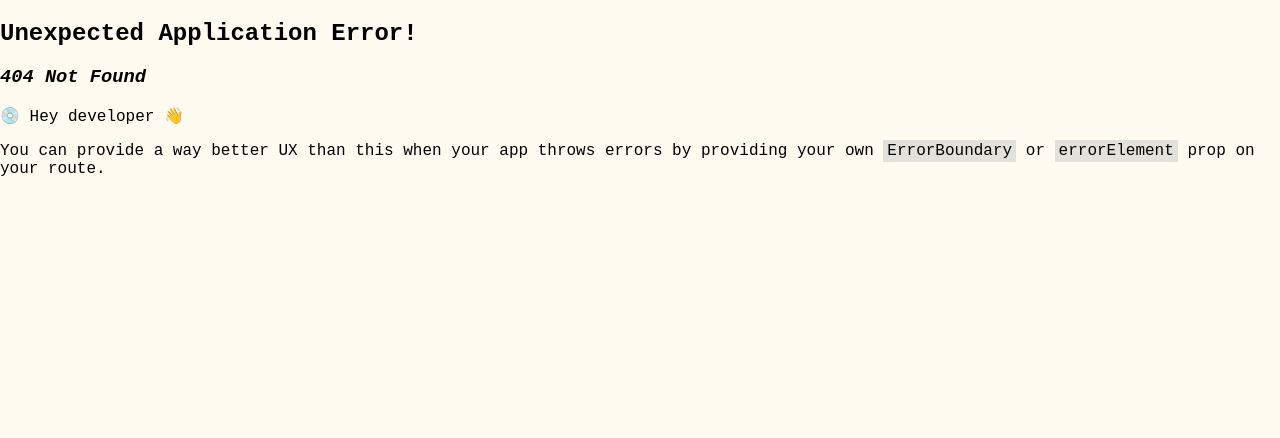
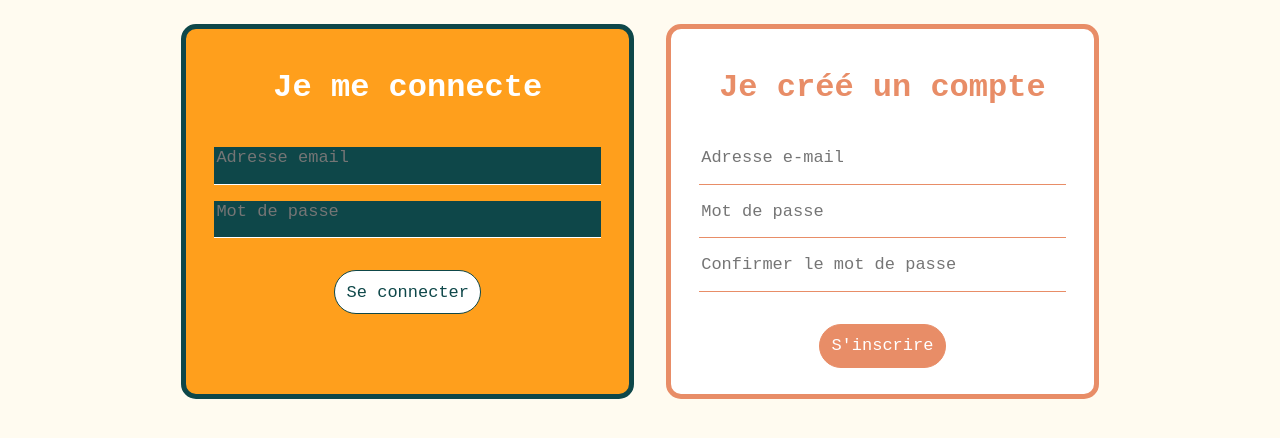
Before and after one commit to aurelienLavanchy/Hackathon-03.07.24, a React (Vite) app in the folder client/: page /connection in a window 1280 px wide. Before the commit this address had no page. Shown: the top 438 px of the page. Built offline with nearby package versions, Linux system fonts and the light colour scheme.

Commit message:
feat: connection

```diff
--- a/client/package.json
+++ b/client/package.json
@@ -7,9 +7,11 @@
     "preview": "vite preview"
   },
   "dependencies": {
+    "axios": "^1.7.2",
     "prop-types": "^15.8.1",
     "react": "^18.3.1",
     "react-dom": "^18.3.1",
+    "react-hook-form": "^7.52.1",
     "react-router-dom": "^6.23.0",
     "zod": "^3.23.8"
   },
--- a/client/src/components/Navbar.jsx
+++ b/client/src/components/Navbar.jsx
@@ -1,5 +1,6 @@
 import { Link } from "react-router-dom";
 import "./Navbar.css";
+import ConnectionButton from "./connectionButton/ConnectionButton";
 
 export default function Navbar() {
   return (
@@ -19,8 +20,9 @@
           <Link to="/safezone">
             <li>Safe zone</li>
           </Link>
+          <ConnectionButton/>
         </ul>
-        <span>avatar?</span>
+
       </div>
     </nav>
   );
--- /dev/null
+++ b/client/src/components/connection/Connection.css
@@ -0,0 +1,93 @@
+:root {
+  --main-color: #ff9f1c;
+  --second-color: #ff9f1c;
+  --third-color: white;
+}
+
+.connection-container {
+  padding: 20px 20px 20px 20px;
+  background-color: #ff9f1c;
+  border-radius: 15px;
+  border: solid 5px var(--second-color);
+  margin-bottom: 1.5rem;
+}
+
+.form-connection {
+  display: flex;
+  flex-direction: column;
+}
+
+.title-connection {
+  color: var(--third-color);
+  text-align: center;
+  font-size: 1.5rem;
+  margin-bottom: 2rem;
+}
+
+.form-connection input {
+  color: var(--third-color);
+  background-color: var(--second-color);
+  padding-bottom: 1rem;
+  border: none;
+  border-bottom: solid 1px;
+  margin: 0.5rem;
+  font-size: 15px;
+}
+
+.btn-connection {
+  background-color: var(--third-color);
+  color: var(--second-color);
+  border-radius: 25px;
+  border: solid 1px var(--second-color);
+  padding: 0.5rem;
+  margin: 1.5rem 5rem 1.5rem 5rem;
+  font-size: 14px;
+  cursor: pointer;
+}
+
+span {
+  color: red;
+}
+
+@media screen and (min-width: 768px) and (max-width: 1200px) {
+  .connection-container {
+    padding: 30px;
+  }
+
+  .title-connection {
+    font-size: 1.7rem;
+  }
+
+  .form-connection input {
+    font-size: 17px;
+  }
+
+  .btn-connection {
+    margin: 1.5rem 10rem 0 10rem;
+    font-size: 18px;
+  }
+
+  span {
+    font-size: 14px;
+  }
+}
+
+@media screen and (min-width: 1201px) {
+  .form-connection {
+    padding-bottom: 60px;
+  }
+
+  .title-connection {
+    font-size: 2rem;
+  }
+
+  .form-connection input {
+    font-size: 17px;
+  }
+
+  .btn-connection {
+    margin: 1.5rem 8rem 0 8rem;
+    padding: 0.7rem;
+    font-size: 17px;
+  }
+}
--- /dev/null
+++ b/client/src/components/connection/Connection.jsx
@@ -0,0 +1,65 @@
+/* eslint-disable react/jsx-props-no-spreading */
+
+import "./Connection.css";
+
+import { useForm } from "react-hook-form";
+
+export default function Connection() {
+  const {
+    register,
+    handleSubmit,
+    formState: { errors },
+  } = useForm();
+
+  const onSubmit = () => {};
+
+  return (
+    <div className="connection-container">
+      <h1 className="title-connection">Je me connecte</h1>
+      <form
+        className="form-connection"
+        method="post"
+        onSubmit={handleSubmit(onSubmit)}
+      >
+        <input
+          className="email-connection"
+          type="email"
+          placeholder="Adresse email"
+          name="emailconnection"
+          {...register("emailconnection", {
+            required: "L'email est obligatoire",
+            pattern: {
+              value: /^[\w-.]+@([\w-]+\.)+[\w-]{2,7}$/,
+              message: "Le format de l'e-mail est incorrect.",
+            },
+          })}
+        />
+        {errors.emailconnection && (
+          <span> {errors.emailconnection.message}</span>
+        )}
+
+        <input
+          className="password-connection"
+          type="password"
+          placeholder="Mot de passe"
+          name="passwordconnection"
+          {...register("passwordconnection", {
+            required: "le mot de passe est obligatoire",
+            pattern: {
+              value:
+                /^(?=.*?[A-Z])(?=.*?[a-z])(?=.*?[0-9])(?=.*?[#?!@$%^&*-]).{8,}$/,
+              message:
+                "Le mot de passe doit au moins contenir 1 majuscule, 1 caractère spécial et 1 chiffre",
+            },
+          })}
+        />
+        {errors.passwordconnection && (
+          <span> {errors.passwordconnection.message}</span>
+        )}
+        <button className="btn-connection" type="submit">
+          Se connecter
+        </button>
+      </form>
+    </div>
+  );
+}
--- /dev/null
+++ b/client/src/components/connectionButton/ConnectionButton.css
@@ -0,0 +1,16 @@
+.btn {
+  position: absolute;
+  top: 10px;
+  right: 10px;
+}
+
+.button-connexion {
+  text-decoration: none;
+}
+
+.avatar-icon {
+  width: 30px;
+  height: 30px;
+  cursor: pointer;
+  border-radius: 50%;
+}
--- /dev/null
+++ b/client/src/components/connectionButton/ConnectionButton.jsx
@@ -0,0 +1,13 @@
+import "./ConnectionButton.css";
+import { NavLink } from "react-router-dom";
+import avatarHome from "../../assets/images/avatar.png"
+
+export default function ConnectionButton() {
+  return (
+    <div className="btn">
+      <NavLink to="/connection" className="button-connexion">
+        <img src={avatarHome} alt="Avatar Homme" className="avatar-icon" />
+      </NavLink>
+    </div>
+  );
+}
--- /dev/null
+++ b/client/src/components/signup/Signup.css
@@ -0,0 +1,94 @@
+:root {
+  --main-color: #e88d67;
+  --second-color: #0e4749;
+  --third-color: white;
+}
+
+.sign-container {
+  padding: 20px 20px 20px 20px;
+  background-color: var(--third-color);
+  border-radius: 15px;
+  border: solid 5px var(--main-color);
+  margin-bottom: 1.5rem;
+}
+
+.form-sign {
+  background-color: var(--third-color);
+  display: flex;
+  flex-direction: column;
+}
+
+.title-sign {
+  color: var(--main-color);
+  text-align: center;
+  font-size: 1.5rem;
+  margin-bottom: 2rem;
+}
+
+.form-sign input {
+  color: var(--main-color);
+  padding-bottom: 1rem;
+  border: none;
+  border-bottom: solid 1px;
+  margin: 0.5rem;
+  font-size: 15px;
+  cursor: pointer;
+}
+
+.btn-sign {
+  background-color: var(--main-color);
+  color: var(--third-color);
+  border-radius: 25px;
+  border: solid 1px var(--main-color);
+  padding: 0.5rem;
+  margin: 1.5rem 5rem 1.5rem 5rem;
+  font-size: 14px;
+}
+
+span {
+  color: red;
+}
+
+@media screen and (min-width: 768px) and (max-width: 1200px) {
+  .sign-container {
+    padding: 30px;
+  }
+
+  .title-sign {
+    font-size: 1.7rem;
+  }
+
+  .form-sign input {
+    font-size: 17px;
+    margin-bottom: 0.5rem;
+  }
+
+  .btn-sign {
+    margin: 1.5rem 10rem 0 10rem;
+    font-size: 18px;
+  }
+
+  span {
+    font-size: 14px;
+  }
+}
+
+@media screen and (min-width: 1201px) {
+  .title-sign {
+    font-size: 2rem;
+  }
+
+  .form-sign input {
+    font-size: 17px;
+  }
+
+  .btn-sign {
+    margin: 1.5rem 8rem 0 8rem;
+    padding: 0.7rem;
+    font-size: 17px;
+  }
+
+  span {
+    font-size: 14px;
+  }
+}
--- /dev/null
+++ b/client/src/components/signup/Signup.jsx
@@ -0,0 +1,88 @@
+/* eslint-disable react/jsx-props-no-spreading */
+import "./Signup.css";
+
+import { useForm } from "react-hook-form";
+
+export default function Sign() {
+  const {
+    register,
+    handleSubmit,
+    watch,
+    formState: { errors },
+  } = useForm();
+
+  const onSubmit = async (data) => {
+    const datasign = data;
+    delete datasign.confirmpassword;
+  };
+
+  return (
+    <div className="sign-container">
+      <h1 className="title-sign">Je créé un compte</h1>
+      <form
+        className="form-sign"
+        method="post"
+        onSubmit={handleSubmit(onSubmit)}
+      >
+        <input
+          className="email-sign"
+          type="email"
+          placeholder="Adresse e-mail"
+          name="emailsign"
+          {...register("emailsign", {
+            required: "L'e-mail est obligatoire",
+            pattern: {
+              value: /^[\w-.]+@([\w-]+.)+[\w-]{2,7}$/,
+              message: "Le format de votre e-mail est incorrect",
+            },
+          })}
+        />
+
+        {errors.emailsign && <span> {errors.emailsign.message}</span>}
+
+        <input
+          className="password-sign"
+          type="password"
+          placeholder="Mot de passe"
+          name="passwordsign"
+          {...register("passwordsign", {
+            required: "Le mot de passe est obligatoire",
+            pattern: {
+              value:
+                /^(?=.?[A-Z])(?=.?[a-z])(?=.?[0-9])(?=.?[#?!@$%^&-]).{8,}$/,
+              message:
+                "Le mot de passe doit au moins contenir 1 majuscule, 1 caractère spécial et 1 chiffre",
+            },
+          })}
+        />
+
+        {errors.passwordsign && <span> {errors.passwordsign.message}</span>}
+<input
+          className="confirm-password"
+          type="password"
+          placeholder="Confirmer le mot de passe"
+          name="confirmpassword"
+          {...register("confirmpassword", {
+            required: "Le mot de passe est obligatoire",
+            pattern: {
+              value:
+                /^(?=.?[A-Z])(?=.?[a-z])(?=.?[0-9])(?=.?[#?!@$%^&*-]).{8,}$/,
+              message:
+                "Le mot de passe doit au moins contenir 1 majuscule, 1 caractère spécial et 1 chiffre",
+            },
+            validate: (value) =>
+              value === watch("passwordsign") ||
+              "Les mots de passes ne correspondent pas.",
+          })}
+        />
+
+        {errors.confirmpassword && (
+          <span>{errors.confirmpassword.message}</span>
+        )}
+        <button className="btn-sign" type="submit">
+          S'inscrire
+        </button>
+      </form>
+    </div>
+  );
+}
--- a/client/src/pages/ConnectionPage.jsx
+++ /dev/null
@@ -1,14 +0,0 @@
-export default function ConnectionPage() {
-  return (
-    <>
-      <div>
-        <h1>Se connecter</h1>
-        <p>formulaire</p>
-      </div>
-      <div>
-        <h1>S'inscrire</h1>
-        <p>formulaire</p>
-      </div>
-    </>
-  );
-}
--- /dev/null
+++ b/client/src/pages/connectionPage/ConnectionPage.css
@@ -0,0 +1,18 @@
+.forms {
+  margin: 1.5rem;
+}
+@media screen and (min-width: 768px) and (max-width: 1200px) {
+  .forms {
+    margin: 1.5rem 7rem 1.5rem 7rem;
+  }
+}
+
+@media screen and (min-width: 1201px) {
+  .forms {
+    display: flex;
+    flex-direction: row;
+    margin: 1.5rem;
+    gap: 2rem;
+    justify-content: center;
+  }
+}
--- /dev/null
+++ b/client/src/pages/connectionPage/ConnectionPage.jsx
@@ -0,0 +1,12 @@
+import "./ConnectionPage.css";
+import Connection from  "../../components/connection/Connection"
+import SignUp from "../../components/signup/Signup"
+
+export default function ConnectionPage() {
+  return (
+    <main className="forms">
+      <Connection />
+      <SignUp />
+    </main>
+  );
+}
```
Also changed, not shown: client/src/main.jsx (+3 -5 lines), client/src/assets/images/avatar.png (added).
